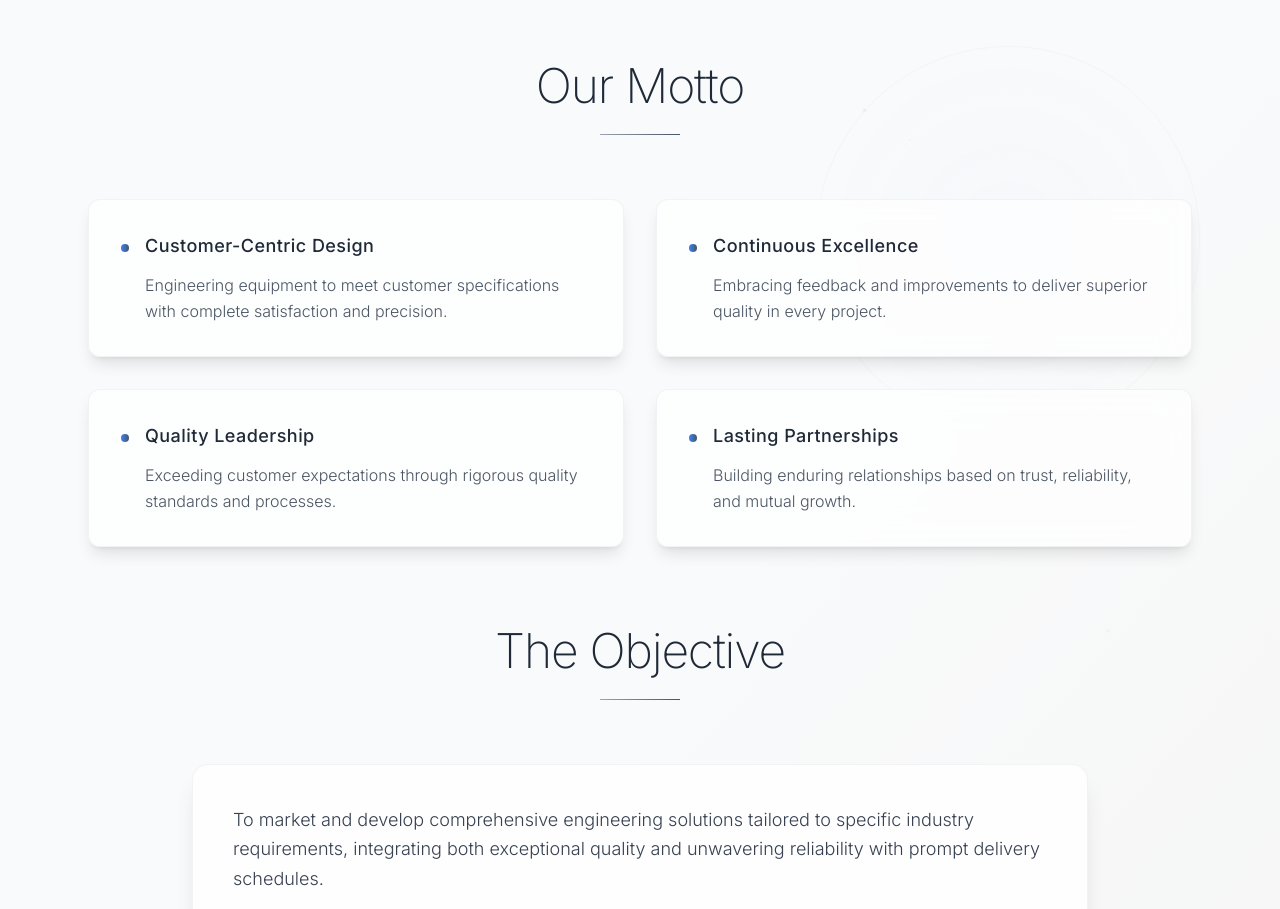
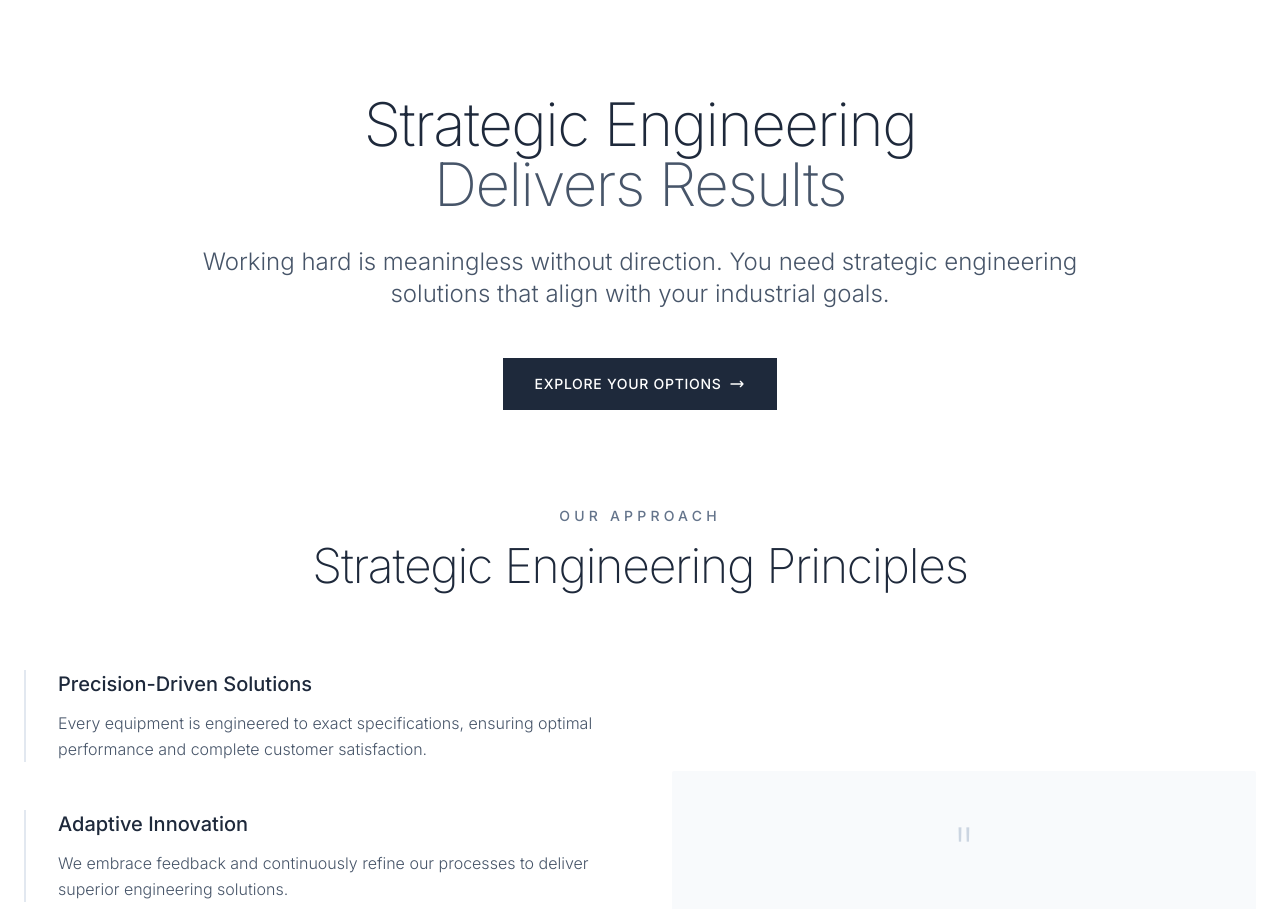
Before and after one commit to Bhavin6969/paresh_enterprise, a React (Vite) app in the folder frontend/: page / in a window 1280 px wide. Shown: the part 1880-2789 px from the top of the page. Built offline with nearby package versions, Linux system fonts and the light colour scheme; the HTML template or start-up script is replaced by a standard one.

Commit message:
update:Home page changes

```diff
--- a/frontend/src/pages/Home.jsx
+++ b/frontend/src/pages/Home.jsx
@@ -497,199 +497,230 @@ function TrustedCollaboratorsSection() {
   );
 }
 
-// Professional and elegant motto and objective sections
+// Clean, professional motto and objective sections inspired by DigitalBrew
 function MottoAndObjective() {
-  const mottoItems = [
-    {
-      title: "Customer-Centric Design",
-      text: "Engineering equipment to meet customer specifications with complete satisfaction and precision."
-    },
-    {
-      title: "Continuous Excellence",
-      text: "Embracing feedback and improvements to deliver superior quality in every project."
-    },
-    {
-      title: "Quality Leadership",
-      text: "Exceeding customer expectations through rigorous quality standards and processes."
-    },
-    {
-      title: "Lasting Partnerships",
-      text: "Building enduring relationships based on trust, reliability, and mutual growth."
-    }
-  ];
-
   return (
-    <section className="py-24 relative overflow-hidden bg-gradient-to-br from-slate-50 via-gray-50 to-stone-100">
-      {/* Subtle background elements */}
+    <section className="py-32 relative overflow-hidden bg-white">
+      {/* Minimal background elements */}
       <div className="absolute inset-0">
-        <ParticleSystem className="opacity-20" />
-        <motion.div
-          animate={{
-            rotate: 360,
-          }}
-          transition={{
-            duration: 60,
-            repeat: Infinity,
-            ease: "linear",
-          }}
-          className="absolute top-20 right-20 w-96 h-96 border border-gray-200/30 rounded-full"
-          style={{
-            background: "radial-gradient(circle, rgba(59,130,246,0.02) 0%, transparent 70%)",
-          }}
-        />
-        <motion.div
-          animate={{
-            rotate: -360,
-          }}
-          transition={{
-            duration: 80,
-            repeat: Infinity,
-            ease: "linear",
-          }}
-          className="absolute bottom-20 left-16 w-80 h-80 border border-stone-200/40 rounded-full"
-          style={{
-            background: "radial-gradient(circle, rgba(107,114,128,0.02) 0%, transparent 70%)",
-          }}
-        />
+        <div className="absolute top-0 left-0 w-full h-1 bg-gradient-to-r from-transparent via-blue-200/30 to-transparent"></div>
+        <div className="absolute bottom-0 left-0 w-full h-1 bg-gradient-to-r from-transparent via-slate-200/30 to-transparent"></div>
       </div>
 
-      <div className="max-w-6xl mx-auto px-6 relative z-10">
-        {/* Our Motto Section */}
-        <div className="mb-20">
+      <div className="max-w-7xl mx-auto px-6 relative z-10">
+
+        {/* Strategic Approach Section */}
+        <motion.div
+          initial={{ opacity: 0, y: 40 }}
+          whileInView={{ opacity: 1, y: 0 }}
+          viewport={{ once: true }}
+          transition={{ duration: 1 }}
+          className="text-center mb-24"
+        >
+          <div className="max-w-4xl mx-auto">
+            <motion.h2
+              initial={{ opacity: 0, y: 20 }}
+              whileInView={{ opacity: 1, y: 0 }}
+              viewport={{ once: true }}
+              transition={{ duration: 0.8, delay: 0.2 }}
+              className="text-5xl md:text-6xl font-extralight text-slate-800 mb-8 tracking-tight leading-tight"
+            >
+              Strategic Engineering
+              <br />
+              <span className="text-slate-600">Delivers Results</span>
+            </motion.h2>
+
+            <motion.p
+              initial={{ opacity: 0, y: 20 }}
+              whileInView={{ opacity: 1, y: 0 }}
+              viewport={{ once: true }}
+              transition={{ duration: 0.8, delay: 0.4 }}
+              className="text-xl md:text-2xl text-slate-600 font-light leading-relaxed mb-12"
+            >
+              Working hard is meaningless without direction. You need strategic engineering solutions
+              that align with your industrial goals.
+            </motion.p>
+
+            <motion.div
+              initial={{ opacity: 0, scale: 0.9 }}
+              whileInView={{ opacity: 1, scale: 1 }}
+              viewport={{ once: true }}
+              transition={{ duration: 0.8, delay: 0.6 }}
+              className="inline-block"
+            >
+              <a
+                href="/contact"
+                className="bg-slate-800 text-white px-8 py-4 text-sm font-medium tracking-wider uppercase hover:bg-slate-700 transition-colors duration-300 inline-flex items-center space-x-2"
+              >
+                <span>Explore Your Options</span>
+                <svg className="w-4 h-4" fill="none" stroke="currentColor" viewBox="0 0 24 24">
+                  <path strokeLinecap="round" strokeLinejoin="round" strokeWidth={2} d="M17 8l4 4m0 0l-4 4m4-4H3" />
+                </svg>
+              </a>
+            </motion.div>
+          </div>
+        </motion.div>
+
+        {/* Our Motto */}
+        <div className="mb-32">
           <motion.div
             initial={{ opacity: 0, y: 30 }}
             whileInView={{ opacity: 1, y: 0 }}
             viewport={{ once: true }}
             transition={{ duration: 0.8 }}
-            className="text-center mb-16"
+            className="text-center mb-20"
           >
-            <h2 className="text-4xl md:text-5xl font-extralight text-gray-800 mb-6 tracking-tight">
-              Our Motto
+            <h3 className="text-sm uppercase tracking-[0.3em] text-slate-500 font-medium mb-4">Our Approach</h3>
+            <h2 className="text-4xl md:text-5xl font-extralight text-slate-800 tracking-tight">
+              Strategic Engineering Principles
             </h2>
+          </motion.div>
+
+          <div className="grid lg:grid-cols-2 gap-16 items-center">
             <motion.div
-              initial={{ scaleX: 0 }}
-              whileInView={{ scaleX: 1 }}
+              initial={{ opacity: 0, x: -30 }}
+              whileInView={{ opacity: 1, x: 0 }}
               viewport={{ once: true }}
               transition={{ duration: 0.8, delay: 0.2 }}
-              className="w-20 h-[1px] bg-gradient-to-r from-gray-400 to-slate-600 mx-auto"
-            />
+              className="space-y-12"
+            >
+              <div className="border-l-2 border-slate-200 pl-8">
+                <h4 className="text-xl font-medium text-slate-800 mb-3">Precision-Driven Solutions</h4>
+                <p className="text-slate-600 leading-relaxed">
+                  Every equipment is engineered to exact specifications, ensuring optimal performance and complete customer satisfaction.
+                </p>
+              </div>
+
+              <div className="border-l-2 border-slate-200 pl-8">
+                <h4 className="text-xl font-medium text-slate-800 mb-3">Adaptive Innovation</h4>
+                <p className="text-slate-600 leading-relaxed">
+                  We embrace feedback and continuously refine our processes to deliver superior engineering solutions.
+                </p>
+              </div>
+
+              <div className="border-l-2 border-slate-200 pl-8">
+                <h4 className="text-xl font-medium text-slate-800 mb-3">Quality Leadership</h4>
+                <p className="text-slate-600 leading-relaxed">
+                  Our commitment extends beyond meeting expectations – we consistently exceed industry quality standards.
+                </p>
+              </div>
+
+              <div className="border-l-2 border-slate-200 pl-8">
+                <h4 className="text-xl font-medium text-slate-800 mb-3">Partnership Philosophy</h4>
+                <p className="text-slate-600 leading-relaxed">
+                  Building enduring relationships through transparent communication and reliable long-term support.
+                </p>
+              </div>
             </motion.div>
 
-          <div className="grid md:grid-cols-2 gap-8">
-            {mottoItems.map((item, index) => (
             <motion.div
-                key={index}
-                initial={{ opacity: 0, y: 30 }}
-                whileInView={{ opacity: 1, y: 0 }}
+              initial={{ opacity: 0, x: 30 }}
+              whileInView={{ opacity: 1, x: 0 }}
               viewport={{ once: true }}
-                transition={{ duration: 0.6, delay: index * 0.1 }}
-                whileHover={{ y: -5 }}
-                className="bg-white/70 backdrop-blur-lg border border-gray-200/50 rounded-xl p-8 shadow-lg hover:shadow-xl transition-all duration-300"
+              transition={{ duration: 0.8, delay: 0.4 }}
+              className="bg-slate-50 p-12 rounded-sm"
             >
-                <div className="flex items-start space-x-4">
-                  <div className="flex-shrink-0 w-2 h-2 bg-gradient-to-r from-blue-500 to-slate-600 rounded-full mt-3"></div>
-                  <div>
-                    <h3 className="text-lg font-medium text-gray-800 mb-3 tracking-wide">
-                      {item.title}
-                    </h3>
-                    <p className="text-gray-600 leading-relaxed font-light">
-                      {item.text}
-                    </p>
-                  </div>
+              <div className="text-center">
+                <div className="text-6xl font-extralight text-slate-300 mb-6">"</div>
+                <blockquote className="text-xl text-slate-700 font-light leading-relaxed mb-8 italic">
+                  Strategic engineering isn't just about building equipment – it's about building partnerships that drive industrial transformation.
+                </blockquote>
+                <div className="w-12 h-px bg-slate-300 mx-auto"></div>
               </div>
             </motion.div>
-            ))}
           </div>
         </div>
 
-        {/* The Objective Section */}
+        {/* The Objective */}
         <motion.div
           initial={{ opacity: 0, y: 30 }}
           whileInView={{ opacity: 1, y: 0 }}
           viewport={{ once: true }}
           transition={{ duration: 0.8 }}
-          className="text-center mb-16"
+          className="text-center"
         >
-          <h2 className="text-4xl md:text-5xl font-extralight text-gray-800 mb-6 tracking-tight">
-            The Objective
+          <div className="max-w-5xl mx-auto">
+            <h3 className="text-sm uppercase tracking-[0.3em] text-slate-500 font-medium mb-4">Our Mission</h3>
+            <h2 className="text-4xl md:text-5xl font-extralight text-slate-800 mb-16 tracking-tight">
+              Industrial Excellence Through Strategic Innovation
             </h2>
+
+            <div className="grid md:grid-cols-3 gap-12 mb-16">
               <motion.div
-            initial={{ scaleX: 0 }}
-            whileInView={{ scaleX: 1 }}
+                initial={{ opacity: 0, y: 20 }}
+                whileInView={{ opacity: 1, y: 0 }}
                 viewport={{ once: true }}
-            transition={{ duration: 0.8, delay: 0.2 }}
-            className="w-20 h-[1px] bg-gradient-to-r from-gray-400 to-slate-600 mx-auto mb-12"
-          />
+                transition={{ duration: 0.6, delay: 0.2 }}
+                className="text-center"
+              >
+                <div className="w-16 h-16 mx-auto mb-6 bg-slate-100 rounded-full flex items-center justify-center">
+                  <div className="text-2xl font-extralight text-slate-600">01</div>
+                </div>
+                <h4 className="text-lg font-medium text-slate-800 mb-3">Market Leadership</h4>
+                <p className="text-slate-600 leading-relaxed">
+                  Develop comprehensive engineering solutions tailored to specific industry requirements with unmatched quality and reliability.
+                </p>
               </motion.div>
 
-        <div className="max-w-4xl mx-auto">
               <motion.div
-            initial={{ opacity: 0, y: 30 }}
-            whileInView={{ opacity: 1, y: 0 }}
-            viewport={{ once: true }}
-            transition={{ duration: 0.8, delay: 0.3 }}
-            className="bg-white/80 backdrop-blur-xl border border-gray-200/50 rounded-2xl p-10 shadow-xl"
-          >
-            <div className="space-y-6 text-gray-700">
-              <motion.p
                 initial={{ opacity: 0, y: 20 }}
                 whileInView={{ opacity: 1, y: 0 }}
                 viewport={{ once: true }}
                 transition={{ duration: 0.6, delay: 0.4 }}
-                className="text-lg leading-relaxed font-light"
+                className="text-center"
               >
-                To market and develop comprehensive engineering solutions tailored to specific industry requirements,
-                integrating both exceptional quality and unwavering reliability with prompt delivery schedules.
-              </motion.p>
+                <div className="w-16 h-16 mx-auto mb-6 bg-slate-100 rounded-full flex items-center justify-center">
+                  <div className="text-2xl font-extralight text-slate-600">02</div>
+                </div>
+                <h4 className="text-lg font-medium text-slate-800 mb-3">Strategic Support</h4>
+                <p className="text-slate-600 leading-relaxed">
+                  Address critical replacement needs efficiently, ensuring operational continuity across diverse industrial sectors.
+                </p>
+              </motion.div>
 
-              <motion.p
+              <motion.div
                 initial={{ opacity: 0, y: 20 }}
                 whileInView={{ opacity: 1, y: 0 }}
                 viewport={{ once: true }}
                 transition={{ duration: 0.6, delay: 0.6 }}
-                className="text-lg leading-relaxed font-light"
+                className="text-center"
               >
-                Recognizing the critical importance of efficient replacement solutions, we have established comprehensive
-                service capabilities spanning diverse industrial sectors, ensuring operational continuity and enhanced productivity.
-              </motion.p>
+                <div className="w-16 h-16 mx-auto mb-6 bg-slate-100 rounded-full flex items-center justify-center">
+                  <div className="text-2xl font-extralight text-slate-600">03</div>
+                </div>
+                <h4 className="text-lg font-medium text-slate-800 mb-3">Collaborative Growth</h4>
+                <p className="text-slate-600 leading-relaxed">
+                  Coordinate expertise across all industrial domains to deliver efficient, economical solutions through continuous learning.
+                </p>
+              </motion.div>
+            </div>
 
             <motion.div
               initial={{ opacity: 0, y: 20 }}
               whileInView={{ opacity: 1, y: 0 }}
               viewport={{ once: true }}
               transition={{ duration: 0.6, delay: 0.8 }}
-                className="mt-8 p-6 bg-gradient-to-r from-blue-50 to-slate-50 rounded-xl border border-blue-100/50"
+              className="bg-slate-800 text-white p-12 rounded-sm"
             >
-                <p className="text-lg leading-relaxed font-medium text-slate-700 italic">
-                  "We believe in expanding our responsibility across all industrial domains, coordinating our expertise
-                  to deliver efficient and economical solutions. Our customers remain our most valued teachers."
+              <div className="flex flex-col md:flex-row items-center justify-between space-y-6 md:space-y-0">
+                <div className="md:w-2/3 text-left">
+                  <h4 className="text-2xl font-light mb-4">Ready to strategize your engineering solutions?</h4>
+                  <p className="text-slate-300 font-light">
+                    Get expert consultation for your industrial equipment requirements.
                   </p>
-              </motion.div>
-
-              {/* Statistics */}
-              <motion.div
-                initial={{ opacity: 0, y: 20 }}
-                whileInView={{ opacity: 1, y: 0 }}
-                viewport={{ once: true }}
-                transition={{ duration: 0.6, delay: 1.0 }}
-                className="flex justify-center space-x-12 pt-8 border-t border-gray-200/50"
+                </div>
+                <div className="md:w-1/3 text-right">
+                  <a
+                    href="/contact"
+                    className="bg-white text-slate-800 px-8 py-3 text-sm font-medium tracking-wider uppercase hover:bg-slate-100 transition-colors duration-300 inline-block"
                   >
-                <div className="text-center">
-                  <div className="text-2xl font-extralight text-slate-600 mb-1">16+</div>
-                  <div className="text-xs uppercase tracking-wider text-gray-500 font-medium">Years</div>
+                    Get Started
+                  </a>
                 </div>
-                <div className="text-center">
-                  <div className="text-2xl font-extralight text-slate-600 mb-1">99%</div>
-                  <div className="text-xs uppercase tracking-wider text-gray-500 font-medium">Satisfaction</div>
-                </div>
-                <div className="text-center">
-                  <div className="text-2xl font-extralight text-slate-600 mb-1">24/7</div>
-                  <div className="text-xs uppercase tracking-wider text-gray-500 font-medium">Support</div>
               </div>
             </motion.div>
           </div>
         </motion.div>
-        </div>
       </div>
     </section>
   );
```
Lines whose indentation alone changed are shown as unchanged.
